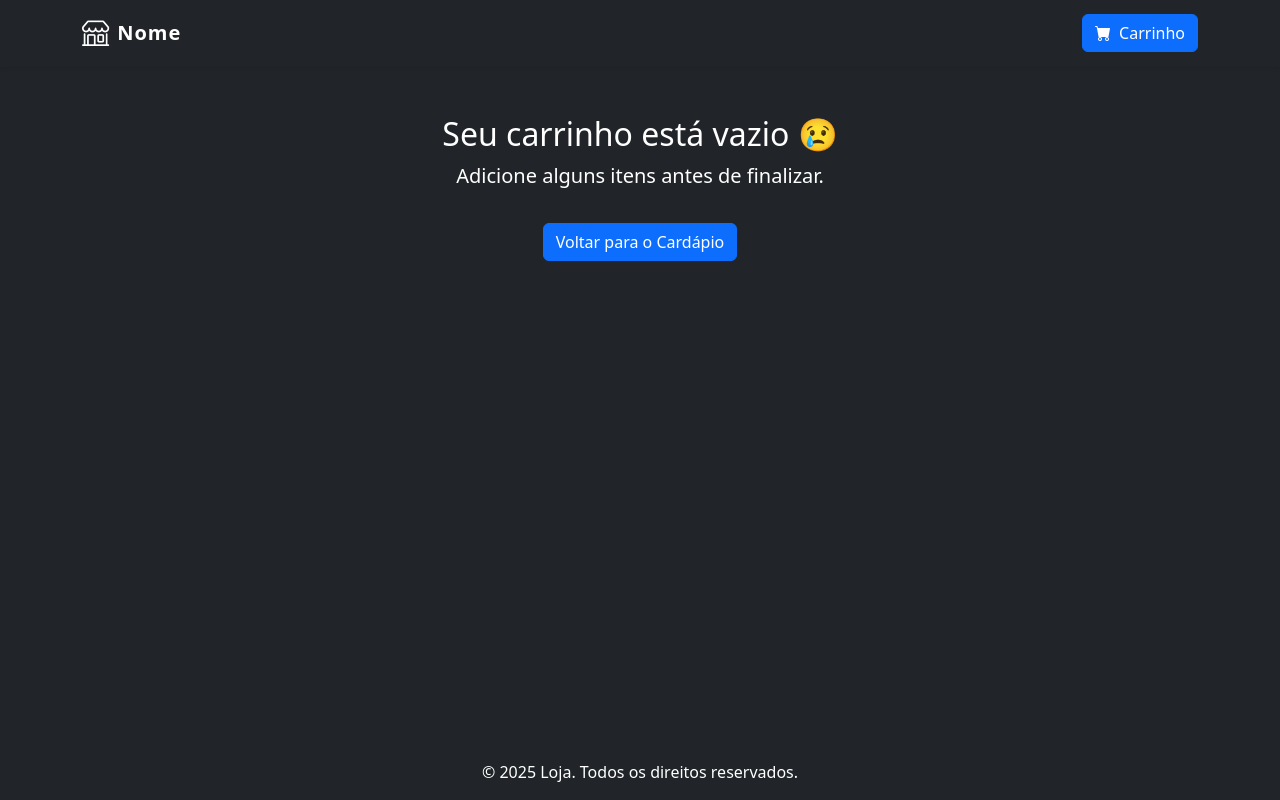
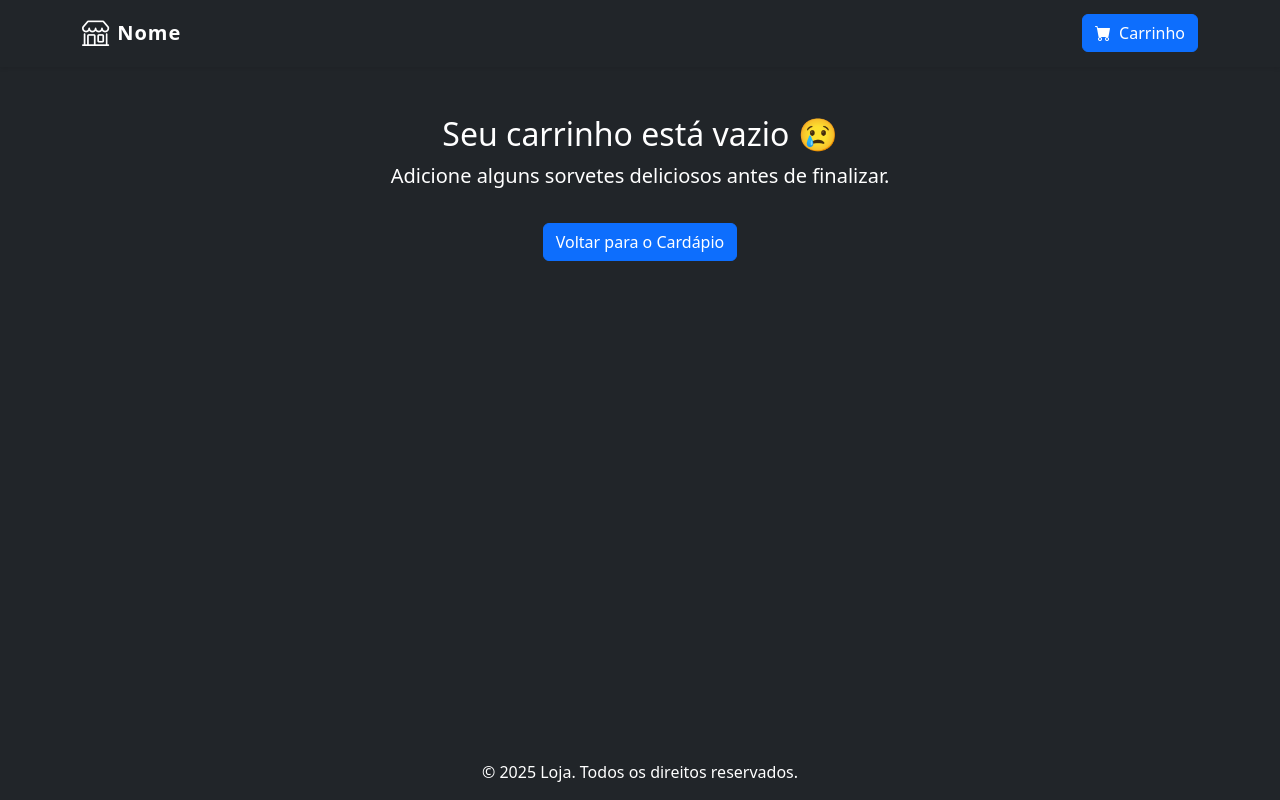
Before and after one commit to Jpontess/Sorveteria-Cliente, a React (Vite) app: page /carrinho in a window 1280 px wide. Built offline with nearby package versions, Linux system fonts and the light colour scheme.

Commit message:
Corrigindo erro

```diff
--- a/src/pages/CheckoutPage.jsx
+++ b/src/pages/CheckoutPage.jsx
@@ -26,13 +26,14 @@ export function CheckoutPage() {
 
     try {
       // 1. Preparar o objeto para o Backend
-      // O backend espera: { customerName, customerPhone, address, items: [], totalAmount, paymentMethod }
       const orderPayload = {
         customerName: formData.customerName,
         customerPhone: formData.customerPhone,
         address: formData.address,
         paymentMethod: formData.paymentMethod,
         totalAmount: cartTotal,
+        // 👇 CORREÇÃO: Usar 'Pendente' para bater com o Enum do seu Backend
+        status: 'Pendente',
         items: cart.map(item => ({
           product: item._id, // O ID do produto (ref)
           name: item.name,
@@ -47,9 +48,10 @@ export function CheckoutPage() {
       // 3. Sucesso! Limpar carrinho e redirecionar
       clearCart();
       alert('Pedido realizado com sucesso! O restaurante já foi notificado.');
-      navigate('/'); // Volta para a Home (ou para uma página de "Pedido Confirmado")
+      navigate('/'); // Volta para a Home
 
     } catch (error) {
+      console.error(error);
       alert('Erro ao finalizar pedido: ' + error.message);
     } finally {
       setIsLoading(false);
@@ -61,7 +63,7 @@ export function CheckoutPage() {
     return (
       <div className="container mt-5 text-center text-white">
         <h2>Seu carrinho está vazio 😢</h2>
-        <p className="lead">Adicione alguns itens antes de finalizar.</p>
+        <p className="lead">Adicione alguns sorvetes deliciosos antes de finalizar.</p>
         <Link to="/" className="btn btn-primary mt-3">
           Voltar para o Cardápio
         </Link>
```
